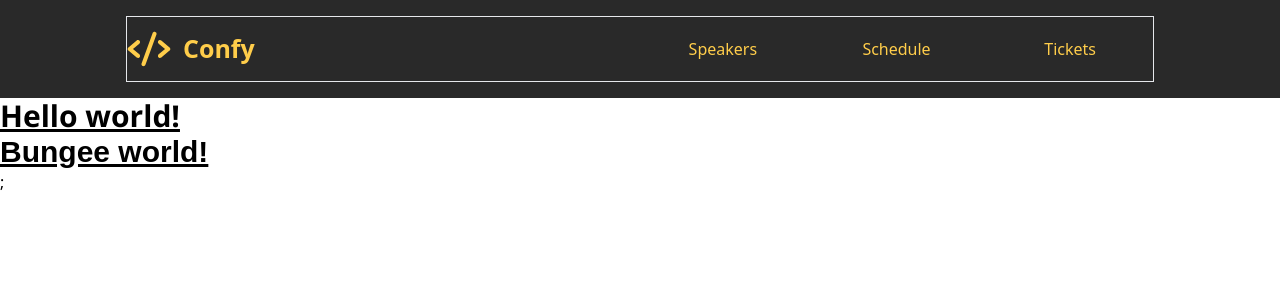
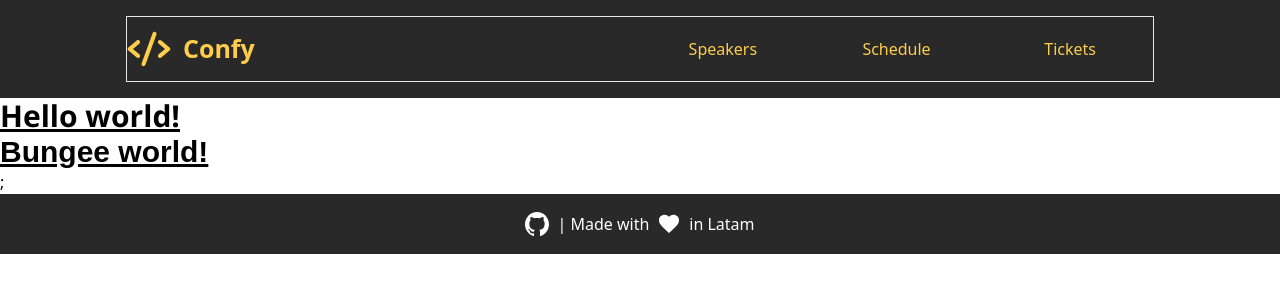
Before and after one commit to alxmcr/fe-confy-app-react-tsx, a React (Vite) app: page / in a window 1280 px wide. Shown: the top 300 px of the page. Built offline with nearby package versions, Linux system fonts and the light colour scheme; a web font is replaced by a local one.

Commit message:
Feature/footer (#2)

```diff
--- /dev/null
+++ b/src/components/@icons/24x24/Icon24x24Github.tsx
@@ -0,0 +1,12 @@
+export default function Icon24x24Github() {
+  return (
+    <svg width={24} height={24} viewBox="0 0 24 24" fill="none" xmlns="http://www.w3.org/2000/svg">
+      <path
+        fillRule="evenodd"
+        clipRule="evenodd"
+        d="M12 0C5.37197 0 0 5.50795 0 12.3038C0 17.7389 3.43734 22.3513 8.20654 23.9796C8.8069 24.0906 9.02346 23.7119 9.02346 23.3863C9.02346 23.0939 9.01384 22.3192 9.01023 21.2941C5.67155 22.0367 4.96651 19.6436 4.96651 19.6436C4.4227 18.2225 3.63465 17.8438 3.63465 17.8438C2.54582 17.0802 3.71767 17.0975 3.71767 17.0975C4.9232 17.1838 5.55484 18.3656 5.55484 18.3656C6.62563 20.2456 8.36535 19.7028 9.04632 19.3882C9.1558 18.5926 9.46862 18.0498 9.81031 17.7426C7.14658 17.433 4.3457 16.377 4.3457 11.6611C4.3457 10.3202 4.81372 9.2198 5.5777 8.36122C5.45619 8.04913 5.04111 6.79704 5.69681 5.10456C5.69681 5.10456 6.70383 4.77273 8.99579 6.36405C9.97465 6.09102 10.9844 5.95166 11.9988 5.94957C13.0133 5.95126 14.023 6.09063 15.0018 6.36405C17.295 4.7715 18.3008 5.10456 18.3008 5.10456C18.9565 6.79704 18.545 8.04913 18.4199 8.36122C19.1899 9.2198 19.6519 10.3189 19.6519 11.6611C19.6519 16.3894 16.8486 17.4281 14.1753 17.7327C14.6024 18.1127 14.9874 18.8627 14.9874 20.0099C14.9874 21.6555 14.9729 22.9829 14.9729 23.3863C14.9729 23.7156 15.1871 24.098 15.7995 23.9771C20.5663 22.3463 24 17.7377 24 12.3038C24 5.50795 18.628 0 12 0Z"
+        fill="currentColor"
+      />
+    </svg>
+  );
+}
--- /dev/null
+++ b/src/components/@icons/24x24/Icon24x24Heart.tsx
@@ -0,0 +1,10 @@
+export default function Icon24x24Heart() {
+  return (
+    <svg width={24} height={24} viewBox="0 0 24 24" fill="none" xmlns="http://www.w3.org/2000/svg">
+      <path
+        d="M12 21L10.55 19.7C8.86667 18.1834 7.475 16.875 6.375 15.775C5.275 14.675 4.4 13.6874 3.75 12.812C3.1 11.9367 2.646 11.1327 2.388 10.4C2.13 9.66736 2.00067 8.91736 2 8.15002C2 6.58336 2.525 5.27502 3.575 4.22502C4.625 3.17502 5.93333 2.65002 7.5 2.65002C8.36667 2.65002 9.19167 2.83336 9.975 3.20002C10.7583 3.56669 11.4333 4.08336 12 4.75002C12.5667 4.08336 13.2417 3.56669 14.025 3.20002C14.8083 2.83336 15.6333 2.65002 16.5 2.65002C18.0667 2.65002 19.375 3.17502 20.425 4.22502C21.475 5.27502 22 6.58336 22 8.15002C22 8.91669 21.871 9.66669 21.613 10.4C21.355 11.1334 20.9007 11.9374 20.25 12.812C19.5993 13.6867 18.7243 14.6744 17.625 15.775C16.5257 16.8757 15.134 18.184 13.45 19.7L12 21Z"
+        fill="currentColor"
+      />
+    </svg>
+  );
+}
--- /dev/null
+++ b/src/components/footer/AppFooter.tsx
@@ -0,0 +1,22 @@
+import Icon24x24Github from '../@icons/24x24/Icon24x24Github';
+import Icon24x24Heart from '../@icons/24x24/Icon24x24Heart';
+
+export default function AppFooter() {
+  return (
+    <footer className="flex h-[60px] items-center justify-center gap-2 bg-light-950 text-light-50">
+      <a
+        href="https://github.com/alxmcr/fe-confy-app-react-tsx"
+        target="_blank"
+        rel="noopener noreferrer"
+        className=""
+      >
+        <Icon24x24Github />
+      </a>
+      <span className="flex items-center gap-2">
+        {` | Made with `}
+        <Icon24x24Heart />
+        {` in Latam`}
+      </span>
+    </footer>
+  );
+}
--- a/src/pages-layout/PageLayout.tsx
+++ b/src/pages-layout/PageLayout.tsx
@@ -1,4 +1,5 @@
 import React from 'react';
+import AppFooter from '../components/footer/AppFooter';
 import AppHeader from '../components/headers/AppHeader';
 import { MOCK_NAV_LINKS } from '../mocks/mock-nav-links';
 
@@ -11,6 +12,7 @@
     <div>
       <AppHeader navLinks={MOCK_NAV_LINKS} />
       <div>{children}</div>;
+      <AppFooter />
     </div>
   );
 }
```
